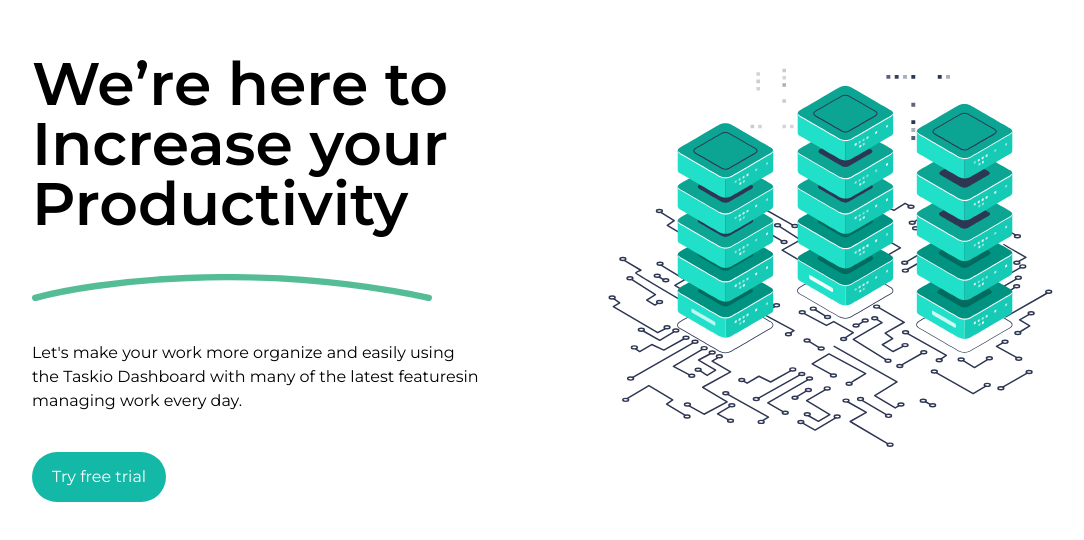
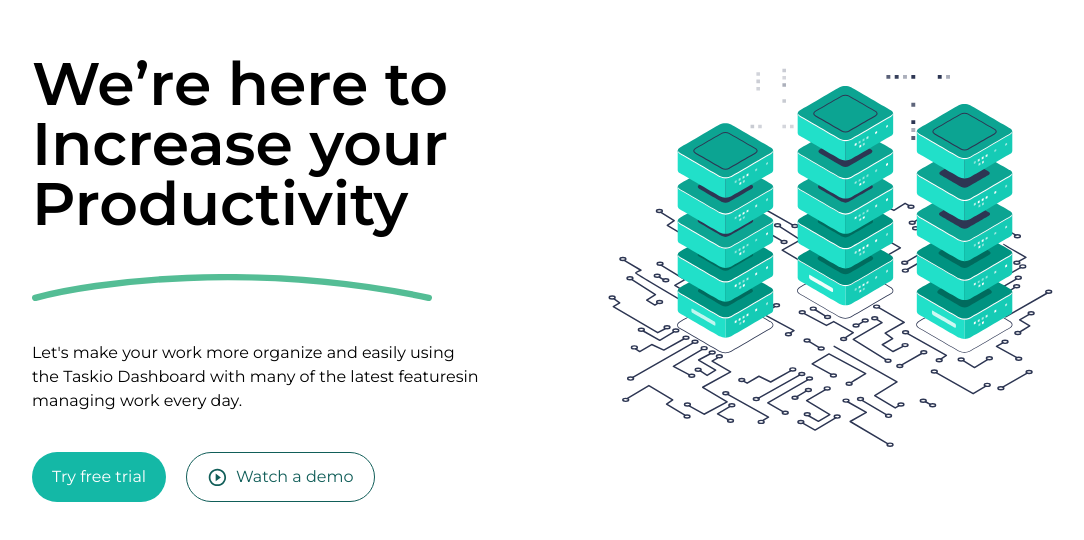
Before and after one commit to danju4rizzl/luma-v1, a Next.js app: page / in a window 1280 px wide. Shown: the part 122-662 px from the top of the page, without its empty margins (96-1180 px from the left). Built offline with nearby package versions, Linux system fonts and the light colour scheme.

Commit message:
added icons to custom button

```diff
--- a/components/CustomButton.tsx
+++ b/components/CustomButton.tsx
@@ -1,14 +1,19 @@
-import React from "react"
 import { CustomButtonProps } from "@/types"
 
-export default function CustomButton({ title, outline }: CustomButtonProps) {
+export default function CustomButton({
+	title,
+	outline,
+	icon
+}: CustomButtonProps) {
 	return (
 		<button
-			className={`bg-teal-500 text-white hover:bg-teal-800  ${
-				outline &&
-				"bg-transparent text-teal-500  border border-current hover:bg-teal-800 hover:text-white "
-			} px-5 py-2 rounded-full`}
+			className={`px-5 py-2 rounded-full flex items-center gap-2 ${
+				!outline
+					? "bg-teal-500 text-white hover:bg-teal-800 "
+					: "bg-transparent text-teal-800  border border-teal-800   hover:bg-teal-800 hover:text-white"
+			}`}
 		>
+			{icon}
 			{title}
 		</button>
 	)
--- a/components/Hero.tsx
+++ b/components/Hero.tsx
@@ -1,7 +1,11 @@
 import Image from "next/image"
 import { CustomButton, CustomLottiePlayer } from "@/components"
 import heroImage from "@/public/hero-lottie.json"
+import { MdOutlinePlayCircleOutline } from "react-icons/md"
 
+/**
+TODO: Add responsiveness
+*/
 function Hero() {
 	return (
 		<div className="hero py-44 px-32 flex gap-32">
@@ -10,13 +14,17 @@
 					We’re here to Increase your Productivity
 				</h1>
 				<Image src="/mark.svg" alt="" width={400} height={100} />
-				<p className="text-md">
+				<p className="text-base">
 					Let's make your work more organize and easily using the Taskio
 					Dashboard with many of the latest featuresin managing work every day.
 				</p>
 				<div className="flex gap-5">
 					<CustomButton title="Try free trial" />
-					<CustomButton title="Watch a demo" outline />
+					<CustomButton
+						title="Watch a demo"
+						outline
+						icon={<MdOutlinePlayCircleOutline fontSize={"1.3rem"} />}
+					/>
 				</div>
 			</div>
 
```
Also changed, not shown: types/index.ts (+6 -1 lines).
